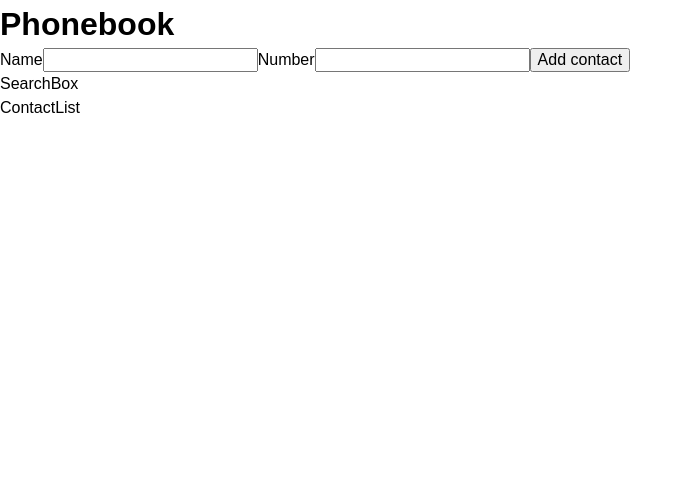
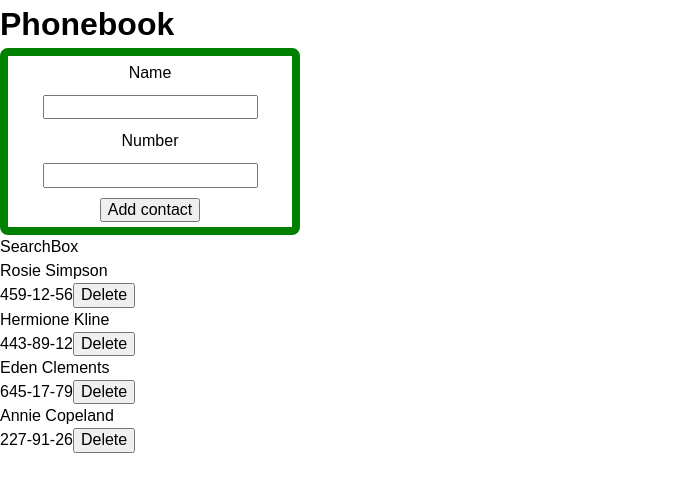
Before and after one commit to AntonSmishko/goit-react-hw-03, a React (Vite) app: page / in a window 1280 px wide. Shown: the top 492 px of the page, without its empty margins (0-693 px from the left). Built offline with nearby package versions, Linux system fonts and the light colour scheme.

Commit message:
add contact

```diff
--- /dev/null
+++ b/src/assets/contactData.json
@@ -0,0 +1,6 @@
+[
+    { "id": "id-1", "name": "Rosie Simpson", "number": "459-12-56" },
+    { "id": "id-2", "name": "Hermione Kline", "number": "443-89-12" },
+    { "id": "id-3", "name": "Eden Clements", "number": "645-17-79" },
+    { "id": "id-4", "name": "Annie Copeland", "number": "227-91-26" }
+]
--- a/src/components/App.jsx
+++ b/src/components/App.jsx
@@ -1,14 +1,12 @@
 import ContactForm from './ContactForm/ContactForm';
 import ContactList from './ContactList/ContactList';
 import SearchBox from './SearchBox/SearchBox';
+import contactData from '../assets/contactData.json';
+import { useState } from 'react';
 
 function App() {
-    const contactData = [
-        { id: 'id-1', name: 'Rosie Simpson', number: '459-12-56' },
-        { id: 'id-2', name: 'Hermione Kline', number: '443-89-12' },
-        { id: 'id-3', name: 'Eden Clements', number: '645-17-79' },
-        { id: 'id-4', name: 'Annie Copeland', number: '227-91-26' },
-    ];
+    // eslint-disable-next-line no-unused-vars
+    const [contact, setContact] = useState(contactData);
 
     return (
         <>
@@ -16,7 +14,7 @@ function App() {
                 <h1>Phonebook</h1>
                 <ContactForm />
                 <SearchBox />
-                <ContactList />
+                <ContactList data={contact} />
             </div>
         </>
     );
--- a/src/components/Contact/Contact.jsx
+++ b/src/components/Contact/Contact.jsx
@@ -1,5 +1,11 @@
-const Contact = () => {
-    return <div>Contact</div>;
+const Contact = ({ data }) => {
+    return (
+        <div>
+            <p>{data.name}</p>
+            <span>{data.number}</span>
+            <button>Delete</button>
+        </div>
+    );
 };
 
 export default Contact;
--- a/src/components/ContactForm/ContactForm.jsx
+++ b/src/components/ContactForm/ContactForm.jsx
@@ -1,5 +1,6 @@
 import { Formik, Form, Field } from 'formik';
 import { nanoid } from 'nanoid';
+import s from './ContactForm.module.css';
 
 const initialValues = {
     username: '',
@@ -17,7 +18,7 @@ const ContactForm = () => {
     return (
         <>
             <Formik initialValues={initialValues} onSubmit={onFormSubmit}>
-                <Form>
+                <Form className={s.wrapper}>
                     <label htmlFor={nameFieldId}>Name</label>
                     <Field type="text" name="username" id={nameFieldId} />
 
--- a/src/components/ContactForm/ContactForm.module.css
+++ b/src/components/ContactForm/ContactForm.module.css
@@ -0,0 +1,11 @@
+.wrapper {
+    display: flex;
+    flex-direction: column;
+    max-width: 300px;
+    align-items: center;
+    justify-content: center;
+    gap: 10px;
+    padding: 5px;
+    border-radius: 8px;
+    border: 8px solid green;
+}
--- a/src/components/ContactList/ContactList.jsx
+++ b/src/components/ContactList/ContactList.jsx
@@ -1,5 +1,15 @@
-const ContactList = () => {
-    return <div>ContactList</div>;
+import Contact from '../Contact/Contact';
+
+const ContactList = ({ data }) => {
+    return (
+        <ul>
+            {data.map(data => (
+                <li key={data.id}>
+                    <Contact data={data}></Contact>
+                </li>
+            ))}
+        </ul>
+    );
 };
 
 export default ContactList;
```
